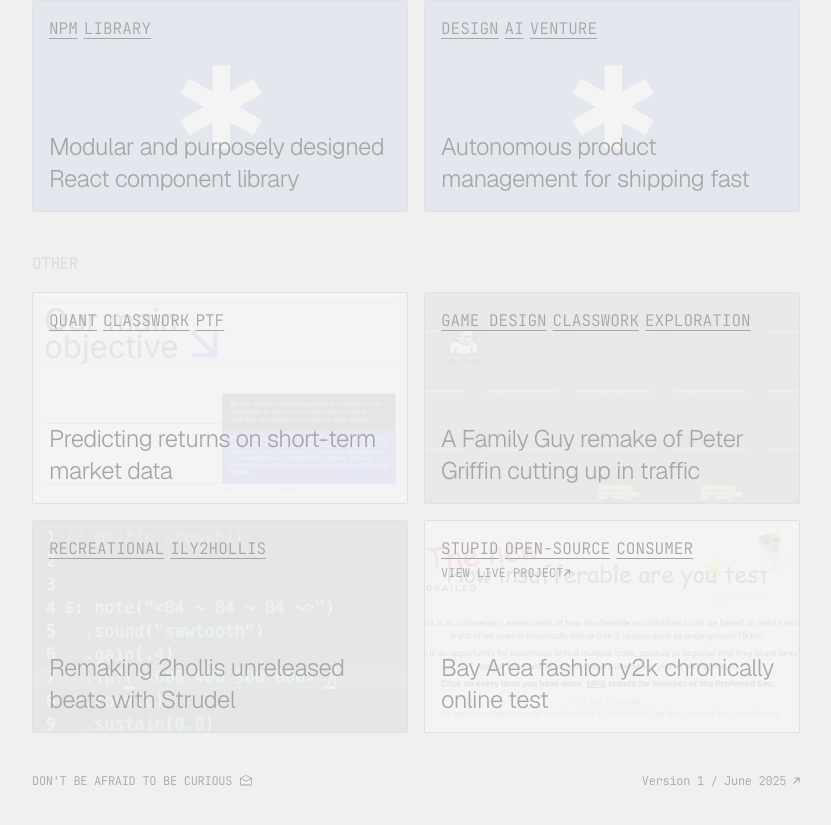
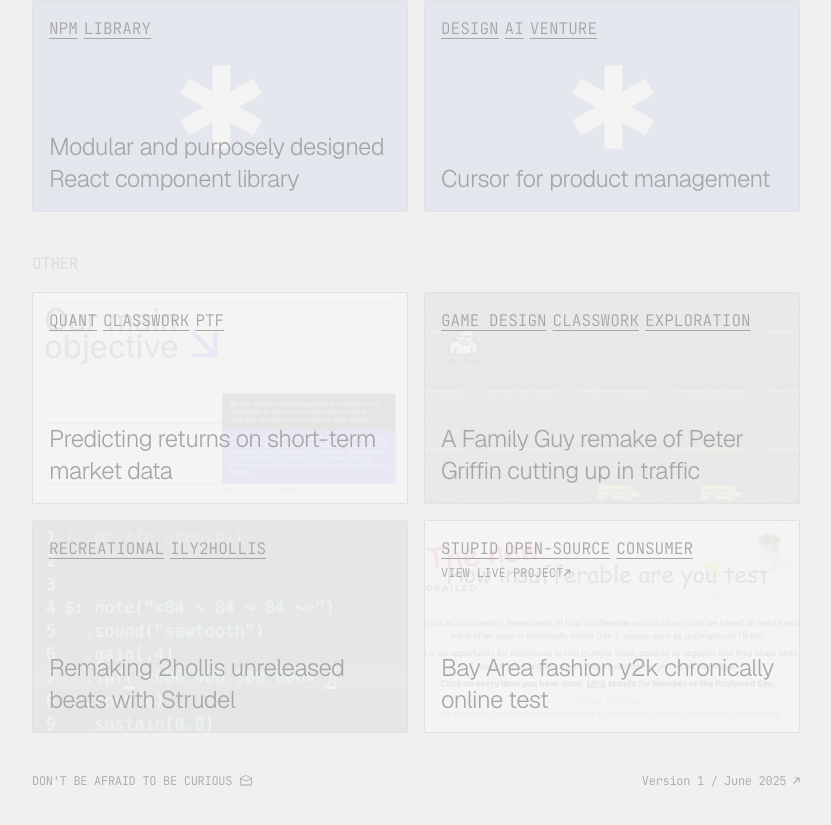
Before and after one commit to vznh/mole, a Next.js app: page / in a window 1280 px wide. Shown: the part 1514-2339 px from the top of the page, without its empty margins (224-1055 px from the left). Built offline with nearby package versions, Linux system fonts and the light colour scheme.

Commit message:
add: new title for pantheon

```diff
--- a/src/presets/work.ts
+++ b/src/presets/work.ts
@@ -112,7 +112,7 @@ export const upcoming: ProjectRowProps[] = [
   },
   {
     key: 4,
-    title: "Autonomous product management for shipping fast",
+    title: "Cursor for product management",
     categories: ["design", "ai", "venture"],
     imgPaths: [
       "/images/projects/placeholder.png"
```
